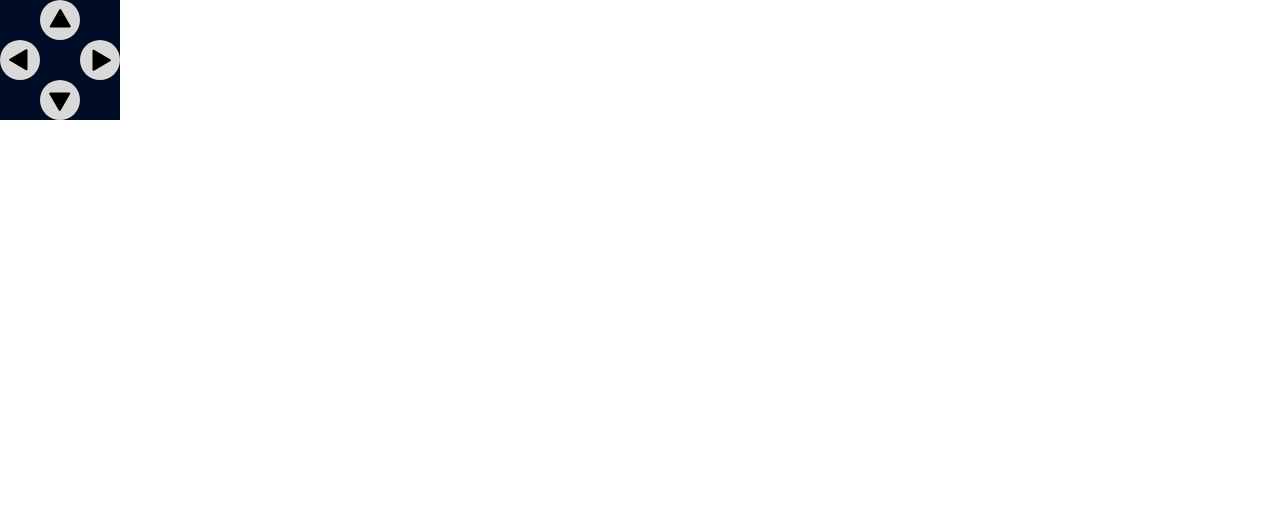
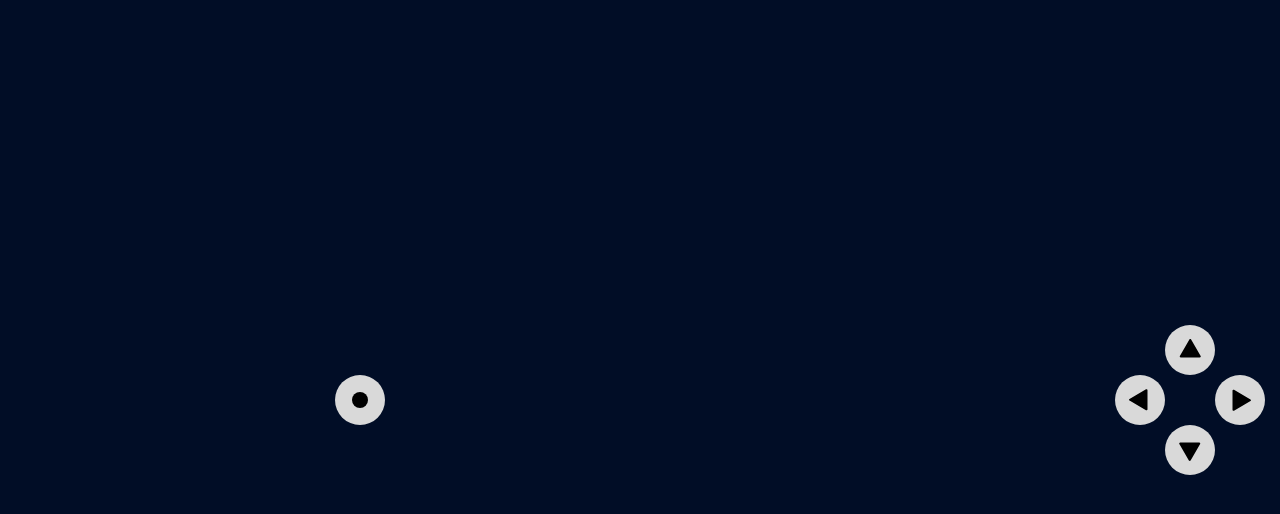
Before and after one commit to Fanki11er/Retro_tanks, a React (Create React App) app: page / in a window 1280 px wide. Shown: the top 514 px of the page. Built offline with nearby package versions, Linux system fonts and the light colour scheme.

Commit message:
Added fire controll panel and gameView component

```diff
--- a/src/App.tsx
+++ b/src/App.tsx
@@ -1,13 +1,13 @@
 import { ThemeProvider } from "styled-components";
-import DirectionControlPanel from "./Components/Molecules/DirectionControlPanel/DirectionControlPanel";
 import { GlobalStyles } from "./GlobalStyles/GlobalStyle";
 import { theme } from "./GlobalStyles/theme";
+import GameView from "./Views/GameView/GameView";
 
 function App() {
   return (
     <ThemeProvider theme={theme}>
       <GlobalStyles />
-      <DirectionControlPanel />
+      <GameView />
     </ThemeProvider>
   );
 }
--- a/src/Components/Atoms/ControlButton/ControlButton.styles.ts
+++ b/src/Components/Atoms/ControlButton/ControlButton.styles.ts
@@ -2,8 +2,8 @@ import styled from "styled-components";
 import { StyledTheme } from "../../../GlobalStyles/theme";
 
 export const StyledControlButton = styled.button`
-  width: 40px;
-  height: 40px;
+  width: 50px;
+  height: 50px;
   border-radius: 50%;
   border: none;
   background-color: ${(props: StyledTheme) => props.theme.colors.lightGray};
--- /dev/null
+++ b/src/Components/Atoms/Elipse/Elipse.ts
@@ -0,0 +1,4 @@
+import styled from "styled-components";
+import { ReactComponent as Ellipse } from "../../../assets/icons/Ellipse.svg";
+
+export const StyledEllipse = styled(Ellipse)``;
--- a/src/Components/Molecules/DirectionControlPanel/DirectionControlPanel.styles.ts
+++ b/src/Components/Molecules/DirectionControlPanel/DirectionControlPanel.styles.ts
@@ -2,18 +2,23 @@ import styled from "styled-components";
 import { StyledTheme } from "../../../GlobalStyles/theme";
 
 export const DirectionControlPanelWrapper = styled.section`
-  width: 120px;
-  height: 120px;
+  width: 100%;
+  height: 150px;
   background-color: ${(props: StyledTheme) => props.theme.colors.darkBlue};
-  display: grid;
+  display: flex;
+  flex-direction: column;
+  justify-content: center;
+  align-items: center;
 `;
 
 export const MiddleRow = styled.div`
+  width: 150px;
   display: flex;
   justify-content: space-between;
   align-items: center;
 `;
 export const EdgeRow = styled.div`
+  width: 150px;
   display: flex;
   justify-content: center;
   align-items: center;
--- /dev/null
+++ b/src/Components/Molecules/FireControlPanel/FireControlPanel.styles.ts
@@ -0,0 +1,11 @@
+import styled from "styled-components";
+import { StyledTheme } from "../../../GlobalStyles/theme";
+
+export const FireControlPanelWrapper = styled.section`
+  width: 100%;
+  height: 120px;
+  background-color: ${(props: StyledTheme) => props.theme.colors.darkBlue};
+  display: flex;
+  justify-content: center;
+  align-items: center;
+`;
--- /dev/null
+++ b/src/Components/Molecules/FireControlPanel/FireControlPanel.tsx
@@ -0,0 +1,15 @@
+import { StyledControlButton } from "../../Atoms/ControlButton/ControlButton.styles";
+import { StyledEllipse } from "../../Atoms/Elipse/Elipse";
+import { FireControlPanelWrapper } from "./FireControlPanel.styles";
+
+const FireControlPanel = () => {
+  return (
+    <FireControlPanelWrapper>
+      <StyledControlButton>
+        <StyledEllipse />
+      </StyledControlButton>
+    </FireControlPanelWrapper>
+  );
+};
+
+export default FireControlPanel;
--- /dev/null
+++ b/src/Views/GameView/GameView.styles.ts
@@ -0,0 +1,12 @@
+import styled from "styled-components";
+import { StyledTheme } from "../../GlobalStyles/theme";
+
+export const GameViewWrapper = styled.div`
+  width: 100vw;
+  height: 100vh;
+  background-color: ${(props: StyledTheme) => props.theme.colors.darkBlue};
+  display: grid;
+  grid-template-columns: 1fr 380px 180px;
+  justify-content: center;
+  align-items: center;
+`;
--- /dev/null
+++ b/src/Views/GameView/GameView.tsx
@@ -0,0 +1,15 @@
+import DirectionControlPanel from "../../Components/Molecules/DirectionControlPanel/DirectionControlPanel";
+import FireControlPanel from "../../Components/Molecules/FireControlPanel/FireControlPanel";
+import { GameViewWrapper } from "./GameView.styles";
+
+const GameView = () => {
+  return (
+    <GameViewWrapper>
+      <FireControlPanel />
+      <div></div>
+      <DirectionControlPanel />
+    </GameViewWrapper>
+  );
+};
+
+export default GameView;
```
Also changed, not shown: src/assets/icons/Arrow_icon.svg (deleted), src/assets/icons/Ellipse.svg (added).
